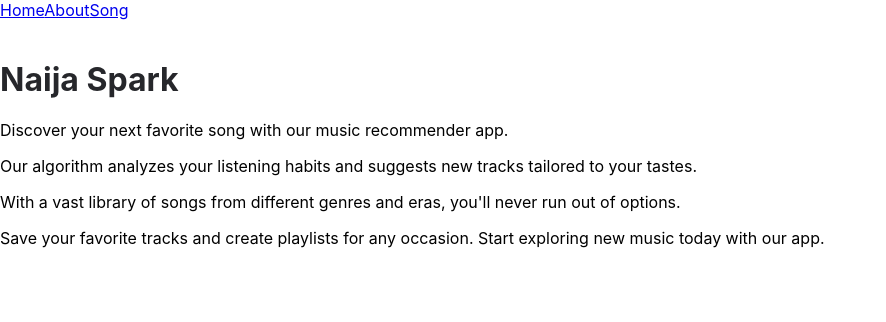
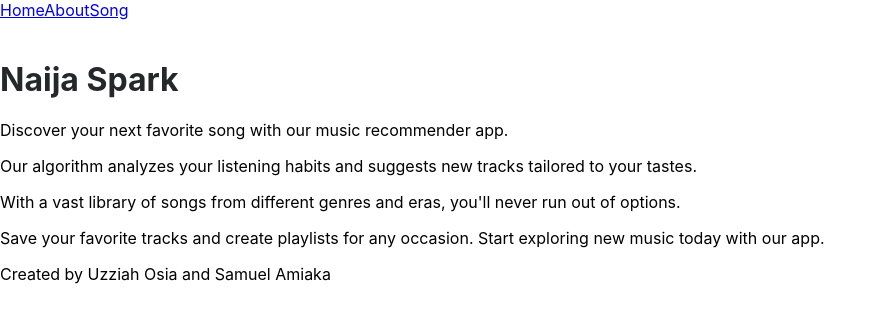
Before and after one commit to UzziahOsia/MIXIFY, a React (Create React App) app: page / in a window 1280 px wide. Shown: the top 322 px of the page, without its empty margins (0-886 px from the left). Built offline with nearby package versions, Linux system fonts and the light colour scheme.

Commit message:
Update Home.js

```diff
--- a/src/Pages/Home.js
+++ b/src/Pages/Home.js
@@ -15,6 +15,19 @@ const Home = () => (
     <p>
       Save your favorite tracks and create playlists for any occasion. Start exploring new music today with our app.
     </p>
+    <p>
+    </p>
+    <p>
+    </p>
+    <p>
+    </p>
+    <p>
+    </p>
+    <p>
+    </p>
+    <p>
+    Created by Uzziah Osia and Samuel Amiaka
+    </p>
   </div>
 );
 
```
